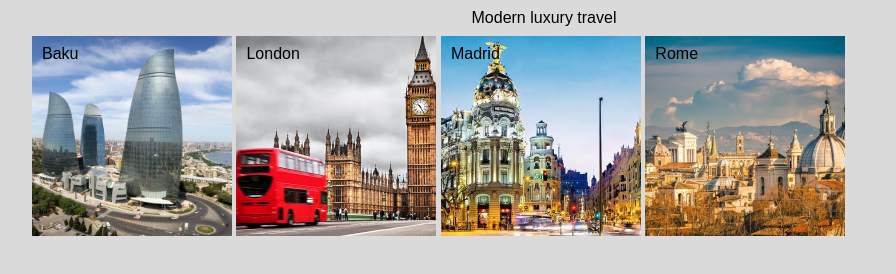
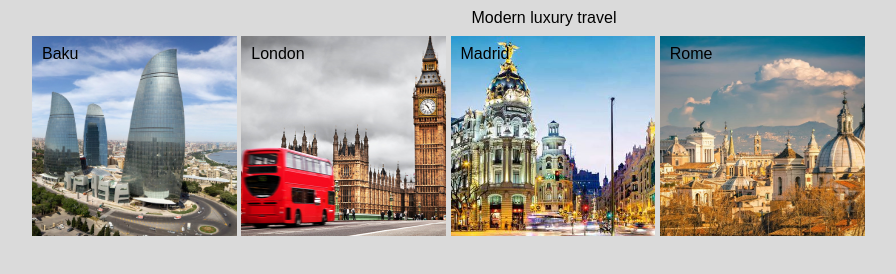
Before and after one commit to IAmSamHankins/css-mq, a plain HTML site: page index.html in a window 1280 px wide. Shown: the whole page, without its empty margins (96-992 px from the left). Drawn offline with Linux system fonts and the light colour scheme.

Commit message:
solutions

```diff
--- a/css/style.css
+++ b/css/style.css
@@ -25,7 +25,7 @@ body {
 
 @media screen and (min-width: 575px) {
   .preview {
-    width: 300px;
+    width: 40%;
     display: inline-block;
     margin-bottom: 5px;
     height: 200px;
@@ -38,34 +38,34 @@ body {
 
 @media screen and (min-width: 991px) {
   .preview {
-    width: 200px;
+    width: 20%;
     height: 200px;
     display: inline-block;
   }
 }
 
-.preview.baku {
+.preview#baku {
   background-image: url("/images/baku.jpg");
   background-repeat: no-repeat;
   background-position: center;
   background-size: cover;
 }
 
-.preview.london {
+.preview#london {
   background-image: url("/images/london.png");
   background-repeat: no-repeat;
   background-position: center;
   background-size: cover;
 }
 
-.preview.madrid {
+.preview#madrid {
   background-image: url("/images/madrid.jpg");
   background-repeat: no-repeat;
   background-position: center;
   background-size: cover;
 }
 
-.preview.rome {
+.preview#rome {
   background-image: url("/images/rome.jpg");
   background-repeat: no-repeat;
   background-position: top;
--- a/index.html
+++ b/index.html
@@ -10,16 +10,16 @@
   <body>
     <section class="container">
       <h1 id="heading">Modern luxury <span class="emphasis">travel</span></h1>
-      <div class="preview baku">
+      <div class="preview" id="baku">
         <h1>Baku</h1>
       </div>
-      <div class="preview london">
+      <div class="preview" id="london">
         <h1>London</h1>
       </div>
-      <div class="preview madrid">
+      <div class="preview" id="madrid">
         <h1>Madrid</h1>
       </div>
-      <div class="preview rome">
+      <div class="preview" id="rome">
         <h1>Rome</h1>
       </div>
     </section>
```
